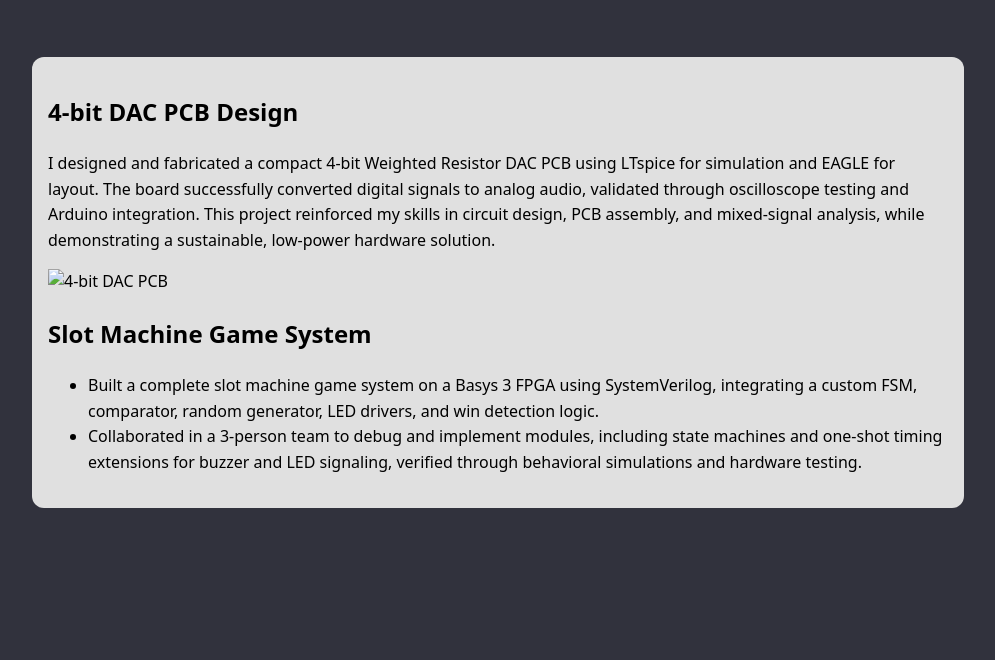
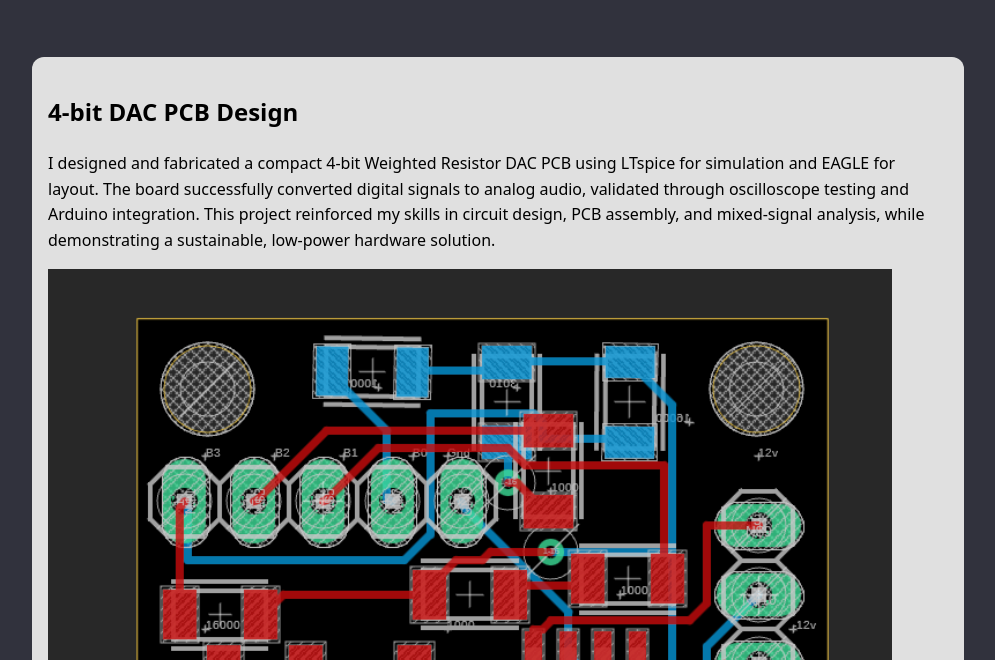
Before and after one commit to zoejaramillo/zoejaramillo.github.io, a plain HTML site: page projects.html in a window 1280 px wide. Shown: the part 140-800 px from the top of the page, without its empty margins (142-1137 px from the left). Drawn offline with Linux system fonts and the light colour scheme.

Commit message:
Update projects.html

```diff
--- a/projects.html
+++ b/projects.html
@@ -41,7 +41,7 @@
   <section class="card">
     <h2>4-bit DAC PCB Design</h2>
       <p>I designed and fabricated a compact 4-bit Weighted Resistor DAC PCB using LTspice for simulation and EAGLE for layout. The board successfully converted digital signals to analog audio, validated through oscilloscope testing and Arduino integration. This project reinforced my skills in circuit design, PCB assembly, and mixed-signal analysis, while demonstrating a sustainable, low-power hardware solution.</p>
-    <img src="dac_photo.jpg" alt="4-bit DAC PCB" class="card-img">
+    <img src="dac.png" alt="4-bit DAC PCB" class="card-img">
 
    <h2>Slot Machine Game System</h2>
     <ul>
```
